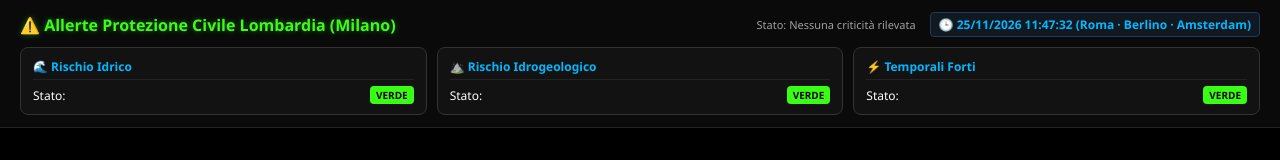
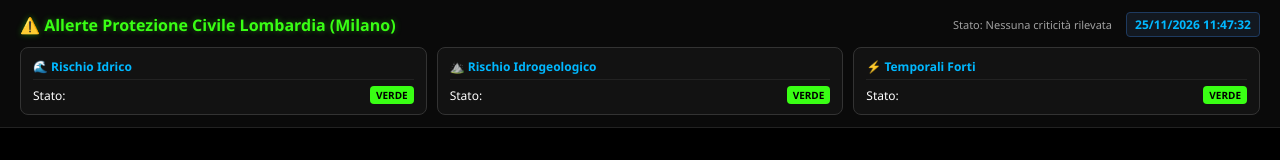
Before and after one commit to ectnsri/PrevisioniOpenMeteo_MI, a plain HTML site: page index.html in a window 1280 px wide. Shown: the top 160 px of the page. Drawn offline with nearby package versions, Linux system fonts and the light colour scheme; no server answers.

Commit message:
Update clock display format
Removed time zone information from clock display.

```diff
--- a/index.html
+++ b/index.html
@@ -251,7 +251,7 @@ function updateClockDisplay() {
     const p = getRomeDateParts(new Date());
     const el = document.getElementById("cet-clock");
     if (el) {
-        el.textContent = `🕒 ${p.day}/${p.month}/${p.year} ${p.hour}:${p.minute}:${p.second} (Roma · Berlino · Amsterdam)`;
+        el.textContent = ` ${p.day}/${p.month}/${p.year} ${p.hour}:${p.minute}:${p.second} `;
     }
 }
 
```
